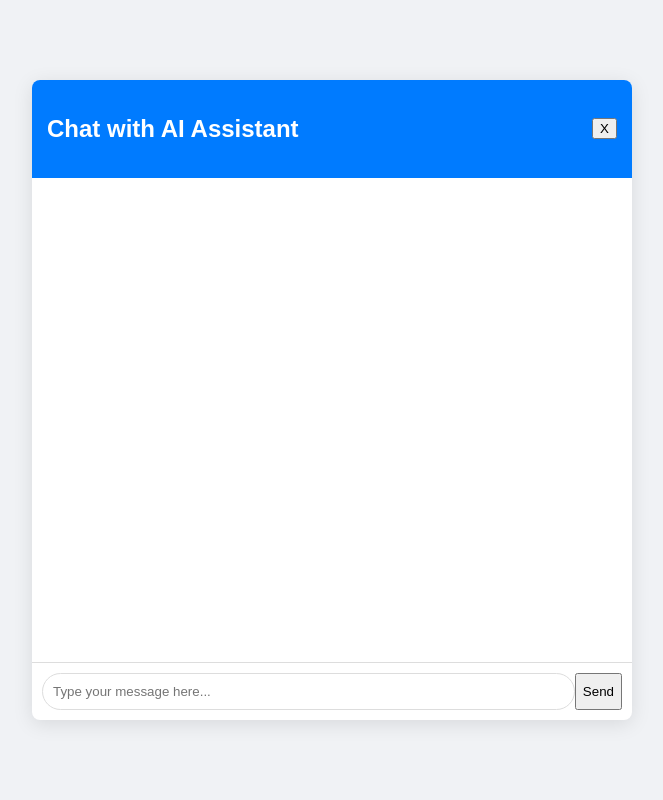
After one commit to vanshdhar999/Mental-Health-Chatbot, a Flask app: page /chat in a window 1280 px wide. The commit adds this page. Shown: the whole page, without its empty margins (308-971 px from the left). Run offline with Flask 3, Linux system fonts and the light colour scheme; a user stored in the database is signed in.

Commit message:
personality

```diff
--- a/app.py
+++ b/app.py
@@ -29,25 +29,25 @@ def load_user(user_id):
 def index():
     return render_template("homepage.html", user=current_user)
 
-@app.route("/chat", methods=["POST"])
+@app.route("/chat", methods=["GET"])
 @login_required
 def chat():
 
+    return render_template("chat.html")
+
+@app.route("/send_message", methods=["POST"])
+def send_message():
     user_message = request.get_json().get("message")
 
     if not user_message:
-         return jsonify({"response": "No message provided."}), 400
+        return jsonify({"response":"No message provided"}), 400
 
-    '''if "message" not in request.form:
-        return jsonify({"response": "No message provided."})
-    '''
     bot_response = get_chatbot_response(user_message)
     return jsonify({"response":bot_response})
-
-
 # Function to send user input to the Gemini API and get a response
 def get_chatbot_response(user_input):
-    # Start a chat session
+
+    # Start a chat session with personalized context
     chat_session = model.start_chat(
         history=[
             {
@@ -63,12 +63,29 @@ def get_chatbot_response(user_input):
     # Extract and return the model's response text
     return response.text
 
+
 @app.route("/signup", methods=["GET", "POST"])
 def signup():
     if request.method == "POST":
         username = request.form["username"]
         password = request.form["password"]
-        new_user = User(username=username, password=password)
+        name = request.form["name"]
+        age = request.form["age"]
+        likes = request.form.getlist("likes")  # Assuming likes is a multiple-choice input
+        dislikes = request.form.getlist("dislikes")  # Assuming dislikes is a multiple-choice input
+        favorite_sports = request.form.getlist("favorite_sports")  # Assuming sports is a multiple-choice input
+        favorite_songs = request.form.getlist("favorite_songs")  # Assuming songs is a multiple-choice input
+
+        new_user = User(
+            username=username,
+            password=password,
+            name=name,
+            age=age,
+            likes=", ".join(likes),  # Convert list to a comma-separated string
+            dislikes=", ".join(dislikes),  # Convert list to a comma-separated string
+            favorite_sports=", ".join(favorite_sports),  # Convert list to a comma-separated string
+            favorite_songs=", ".join(favorite_songs)  # Convert list to a comma-separated string
+        )
 
         try:
             db.session.add(new_user)
@@ -80,6 +97,7 @@ def signup():
             print(e)  # Print exception for debugging
 
     return render_template("signup.html")
+
 
 @app.route("/login", methods=["GET", "POST"])
 def login():
@@ -117,6 +135,10 @@ def mood_zone():
 def mood_page(mood_name):
     return render_template(f'moods/{mood_name}.html')
 
+@app.route("/users")
+def view_users():
+    users = User.query.all()  # Query all users from the database
+    return render_template("user.html", users=users)  # Render a template to display users
 
 if __name__ == "__main__":
     with app.app_context():
--- /dev/null
+++ b/static/css/chat.css
@@ -0,0 +1,80 @@
+/* chat.css */
+
+* {
+    box-sizing: border-box; /* Ensure padding and borders are included in element's total width and height */
+}
+
+body {
+    margin: 0;
+    font-family: Arial, sans-serif;
+    background-color: #f0f2f5; /* Light background for contrast */
+    display: flex;
+    justify-content: center; /* Center horizontally */
+    align-items: center; /* Center vertically */
+    height: 100vh; /* Full height of the viewport */
+}
+
+#chat-container {
+    width: 100%;
+    max-width: 600px; /* Max width for larger screens */
+    height: 80vh; /* Set height for the chat window */
+    background-color: #ffffff; /* White background for the chat window */
+    border-radius: 8px; /* Rounded corners */
+    box-shadow: 0 4px 20px rgba(0, 0, 0, 0.1); /* Subtle shadow for depth */
+    display: flex;
+    flex-direction: column; /* Stack children vertically */
+}
+
+#chat-header {
+    background-color: #007bff; /* Header background color */
+    color: white; /* Header text color */
+    padding: 15px; /* Padding for header */
+    display: flex;
+    justify-content: space-between; /* Space between title and close button */
+    align-items: center; /* Center items vertically */
+    border-top-left-radius: 8px; /* Rounded corners for the top left */
+    border-top-right-radius: 8px; /* Rounded corners for the top right */
+}
+
+#chat-log {
+    flex: 1; /* Take up remaining space */
+    padding: 20px; /* Padding inside the chat log */
+    overflow-y: auto; /* Enable vertical scrolling */
+    display: flex;
+    flex-direction: column; /* Stack messages vertically */
+}
+
+.user-message, .bot-message {
+    max-width: 80%; /* Limit message width */
+    padding: 10px; /* Padding for message bubbles */
+    border-radius: 20px; /* Rounded corners for message bubbles */
+    margin-bottom: 10px; /* Space between messages */
+    position: relative; /* For positioning */
+    word-wrap: break-word; /* Allow long words to break */
+    box-shadow: 0 2px 5px rgba(0, 0, 0, 0.1); /* Shadow for floating effect */
+}
+
+.user-message {
+    background-color: #e1ffc7; /* Light green for user messages */
+    align-self: flex-end; /* Align user messages to the right */
+    margin-left: auto; /* Push user messages to the right */
+}
+
+.bot-message {
+    background-color: #f1f1f1; /* Light gray for bot messages */
+    align-self: flex-start; /* Align bot messages to the left */
+    margin-right: auto; /* Push bot messages to the left */
+}
+
+#input-container {
+    display: flex; /* Flexbox for input and button */
+    padding: 10px; /* Padding for input container */
+    border-top: 1px solid #ddd; /* Divider above input */
+}
+
+#user-input {
+    flex: 1; /* Take up remaining space */
+    padding: 10px; /* Padding for input field */
+    border: 1px solid #ddd; /* Light border */
+    border-radius: 20px; /* Rounded corners */
+    margin
--- /dev/null
+++ b/static/js/chatbot.js
@@ -0,0 +1,33 @@
+// chatbot.js
+
+document.getElementById('send-button').onclick = function() {
+    const userMessage = document.getElementById('user-input').value;
+    if (userMessage.trim()) {
+        addMessageToChatLog("You: " + userMessage, 'user');
+        document.getElementById('user-input').value = '';
+
+        // Send user message to the server
+        fetch('/send_message', {
+            method: 'POST',
+            headers: { 'Content-Type': 'application/json' },
+            body: JSON.stringify({ message: userMessage })
+        })
+        .then(response => response.json())
+        .then(data => {
+            addMessageToChatLog("Bot: " + data.response, 'bot');
+        });
+    }
+};
+
+function addMessageToChatLog(message, sender) {
+    const chatLog = document.getElementById('chat-log');
+    const messageDiv = document.createElement('div');
+    messageDiv.className = sender === 'user' ? 'user-message' : 'bot-message';
+    messageDiv.textContent = message;
+    chatLog.appendChild(messageDiv);
+    chatLog.scrollTop = chatLog.scrollHeight; // Scroll to the bottom
+}
+
+document.getElementById('close-chat').onclick = function() {
+    document.getElementById('chat-container').style.display = 'none'; // Close chat window
+};
--- /dev/null
+++ b/templates/chat.html
@@ -0,0 +1,23 @@
+<!DOCTYPE html>
+<html lang="en">
+<head>
+    <meta charset="UTF-8">
+    <meta name="viewport" content="width=device-width, initial-scale=1.0">
+    <link rel="stylesheet" href="{{ url_for('static', filename='css/chat.css') }}">
+    <title>Chat with AI Assistant</title>
+</head>
+<body>
+    <div id="chat-container">
+        <div id="chat-header">
+            <h2>Chat with AI Assistant</h2>
+            <button id="close-chat">X</button>
+        </div>
+        <div id="chat-log" class="chat-log"></div>
+        <div id="input-container">
+            <input type="text" id="user-input" placeholder="Type your message here..." required>
+            <button id="send-button">Send</button>
+        </div>
+    </div>
+ <script src="{{ url_for('static', filename='js/chatbot.js') }}" defer></script>
+    </body>
+</html>
```
Also changed, not shown: migrations/alembic.ini (added, +50 -0 lines), migrations/env.py (added, +113 -0 lines), migrations/script.py.mako (added, +24 -0 lines), migrations/versions/d8739c97516b_added_user_information_fields.py (added, +40 -0 lines), models.py (+21 -5 lines), templates/homepage.html (+3 -4 lines), templates/login.html (+10 -0 lines), templates/signup.html (+33 -0 lines), templates/user.html (added, +33 -0 lines), instance/users.db, 1 other file.
